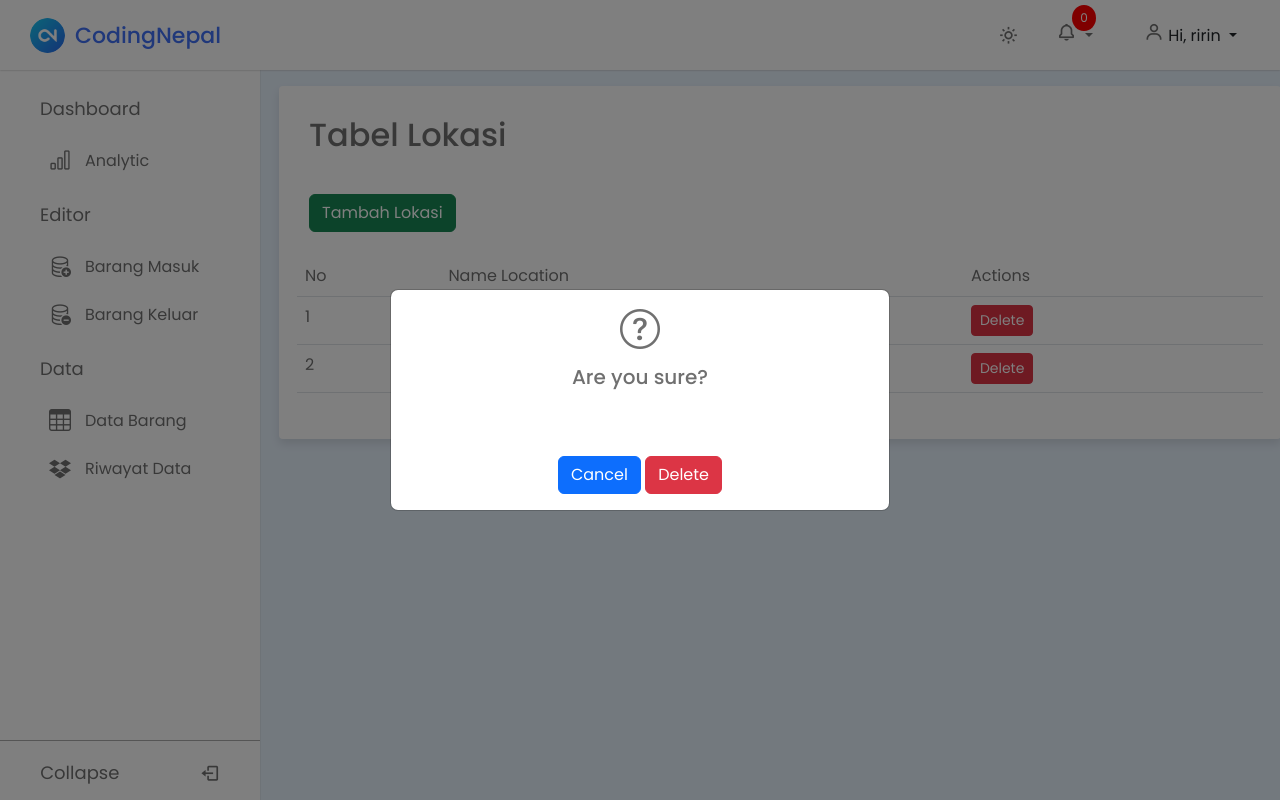
After one commit to RenalPutra/Inventory-Company, a Django app: page /dashboard/lokasi in a window 1280 px wide, after a click on "Delete". The commit adds this page. Run offline with Django 4.2, Linux system fonts and the light colour scheme; a user stored in the database is signed in; data comes from the database, SQL or seed files in the repository; data that the repository does not hold is empty; some libraries are stand-ins or nearby versions.

Commit message:
added location and category

```diff
--- a/gudang/models.py
+++ b/gudang/models.py
@@ -4,7 +4,6 @@ from django.contrib.auth.models import User
 # Create your models here.
 
 # buat databse sesuai dengan form input
-
 
 class Kategori(models.Model):
     kategori = models.CharField(max_length=100)
@@ -14,6 +13,14 @@ class Kategori(models.Model):
 
     class Meta:
         verbose_name_plural = "kategori"
+class Lokasi(models.Model):
+    lokasi = models.CharField(max_length=100)
+
+    def __str__(self):
+        return self.lokasi
+
+    class Meta:
+        verbose_name_plural = "lokasi"
 
 
 class BarangMasuk(models.Model):
@@ -22,7 +29,7 @@ class BarangMasuk(models.Model):
     date = models.CharField(max_length=100)
     device = models.TextField(max_length=100)
     user = models.TextField(max_length=100)
-    email = models.TextField(max_length=100)
+
     pc = models.TextField(max_length=100)
     os = models.TextField(max_length=100)
     cpu = models.TextField(max_length=100)
@@ -32,6 +39,8 @@ class BarangMasuk(models.Model):
     serialnumber = models.TextField(max_length=100)
     description = models.TextField(max_length=100)
     kategori = models.ForeignKey(Kategori, on_delete=models.CASCADE)
+    lokasi = models.ForeignKey(Lokasi, on_delete=models.CASCADE, blank=True, null=True)
+
 
     def __str__(self):
         return self.device + ' - ' + self.user
@@ -47,7 +56,7 @@ class BarangKeluar(models.Model):
     date_masuk = models.CharField(max_length=100, blank=True, null=True)
     device = models.TextField(max_length=100)
     user = models.TextField(max_length=100)
-    email = models.TextField(max_length=100)
+
     pc = models.TextField(max_length=100)
     os = models.TextField(max_length=100)
     cpu = models.TextField(max_length=100)
@@ -57,6 +66,7 @@ class BarangKeluar(models.Model):
     serialnumber = models.TextField(max_length=100)
     description = models.TextField(max_length=100)
     kategori = models.ForeignKey(Kategori, on_delete=models.CASCADE)
+    lokasi = models.ForeignKey(Lokasi, on_delete=models.CASCADE, blank=True, null=True)
 
     def __str__(self):
         return self.device + ' - ' + self.user
--- a/gudang/urls.py
+++ b/gudang/urls.py
@@ -27,6 +27,8 @@ urlpatterns = [
          name="delete_all_notifications"),
     path("kategory", formkategory, name="kategory"),
     path("deletekategori/<int:id>", deletekategori, name="deletekategori"),
+    path("lokasi", formlokasi, name="lokasi"),
+    path("deletelokasi/<int:id>", deletelokasi, name="deletelokasi"),
 
 
 
--- a/gudang/views.py
+++ b/gudang/views.py
@@ -612,7 +612,7 @@ def delete_all_notifications(request):
 @login_required
 @user_passes_test(is_operator)
 def formkategory(request):
-    template_name = "formkategory.html"
+    template_name = "categoryForm.html"
     kategori = Kategori.objects.all()
 
     if request.method == 'POST':
@@ -628,6 +628,25 @@ def formkategory(request):
     }
     return render(request, template_name, context)
 
+@login_required
+@user_passes_test(is_operator)
+def formlokasi(request):
+    template_name = "lokasiTable.html"
+    lokasi = Lokasi.objects.all()
+
+    if request.method == 'POST':
+        # Mengambil data dari input dengan name="kategori"
+        lokasi = request.POST.get('lokasi')
+        Lokasi.objects.create(
+            lokasi=lokasi)
+        # Ganti dengan URL yang sesuai setelah berhasil input
+        return redirect(formlokasi)
+    context = {
+        'lokasi': lokasi
+
+    }
+    return render(request, template_name, context)
+
 
 @login_required
 @user_passes_test(is_operator)
@@ -635,3 +654,10 @@ def deletekategori(request, id):
     Kategori.objects.get(id=id).delete()
     messages.success(request, 'Kategori berhasil dihapus')
     return redirect('kategory')
+
+@login_required
+@user_passes_test(is_operator)
+def deletelokasi(request, id):
+    Lokasi.objects.get(id=id).delete()
+    messages.success(request, 'Lokasi berhasil dihapus')
+    return redirect(formlokasi)
--- a/templates/base.html
+++ b/templates/base.html
@@ -50,7 +50,7 @@
             </a>
           </li>
           <li class="item">
-            <a href="{% url 'analitic' %}" class="nav_link">
+            <a href="{% url 'lokasi' %}" class="nav_link">
               <span class="navlink_icon">
                 <i class="bi bi-database-add"></i>
               </span>
--- /dev/null
+++ b/templates/lokasiTable.html
@@ -0,0 +1,120 @@
+{% extends "base.html" %} {% block content %}
+<div class="container rounded-1">
+  <h2 class="title">Tabel Lokasi</h2>
+  <br />
+  <button
+    class="btn btn-success mt-2"
+    data-bs-toggle="modal"
+    data-bs-target="#loginModal"
+  >
+    Tambah Lokasi
+  </button>
+  <br />
+
+  <br />
+  <div class="row">
+    <table class="table">
+      <thead>
+        <tr>
+          <td>No</td>
+          <td>Name Location</td>
+          <td>Actions</td>
+        </tr>
+      </thead>
+      <tbody>
+        {% for k in lokasi %}
+        <tr>
+          <td>{{ forloop.counter }}</td>
+
+          <td>{{ k.lokasi }}</td>
+
+          <td>
+            <a
+              href="#"
+              class="btn btn-danger btn-sm delete-button"
+              data-bs-toggle="modal"
+              data-bs-target="#exampleModalToggle{{ k.id }}"
+              >Delete</a
+            >
+            <center>
+              <div
+                class="modal fade"
+                id="exampleModalToggle{{ k.id }}"
+                aria-hidden="true"
+                aria-labelledby="exampleModalToggleLabel"
+                tabindex="-1"
+              >
+                <div class="modal-dialog modal-dialog-centered">
+                  <div class="modal-content">
+                    <div class="modal-body mb-5">
+                      <h1><i class="bi bi-question-circle"></i></h1>
+                      <h5 class="modal-title" id="exampleModalToggleLabel">
+                        Are you sure?
+                      </h5>
+                    </div>
+                    <div class="mb-3">
+                      <a
+                        href="#"
+                        class="btn btn-primary"
+                        data-bs-dismiss="modal"
+                        >Cancel</a
+                      >
+                      <a
+                        href="{% url 'deletelokasi' k.id %}"
+                        class="btn btn-danger"
+                        >Delete</a
+                      >
+                    </div>
+                  </div>
+                </div>
+              </div>
+            </center>
+          </td>
+        </tr>
+
+        {% endfor %}
+      </tbody>
+    </table>
+  </div>
+</div>
+<!--Register-->
+<div
+  class="modal fade"
+  id="loginModal"
+  tabindex="-1"
+  aria-labelledby="loginModalLabel"
+  aria-hidden="true"
+>
+  <div class="modal-dialog">
+    <div class="modal-content">
+      <div class="modal-header">
+        <h5 class="modal-title" id="loginModalLabel">Tambah Lokasi</h5>
+        <button
+          type="button"
+          class="btn-close"
+          data-bs-dismiss="modal"
+          aria-label="Close"
+        ></button>
+      </div>
+      <div class="modal-body">
+        <form action="{% url 'lokasi' %}" method="POST">
+          {% csrf_token %}
+          <div class="mb-3">
+            <label for="firstname" class="form-label">Lokasi</label>
+            <input
+              type="text"
+              class="form-control"
+              id="lokasi"
+              name="lokasi"
+              required
+            />
+          </div>
+
+          <button type="submit" class="btn btn-primary">Tambah</button>
+        </form>
+      </div>
+    </div>
+  </div>
+</div>
+
+{% endblock content %}
```
Also changed, not shown: gudang/admin.py (+13 -10 lines), templates/categoryForm.html (added, +119 -0 lines), db.sqlite3, gudang/migrations/0014_lokasi.py (added), gudang/migrations/0015_barangkeluar_lokasi_barangmasuk_lokasi.py (added), gudang/migrations/0016_remove_barangkeluar_email_remove_barangmasuk_email.py (added).
